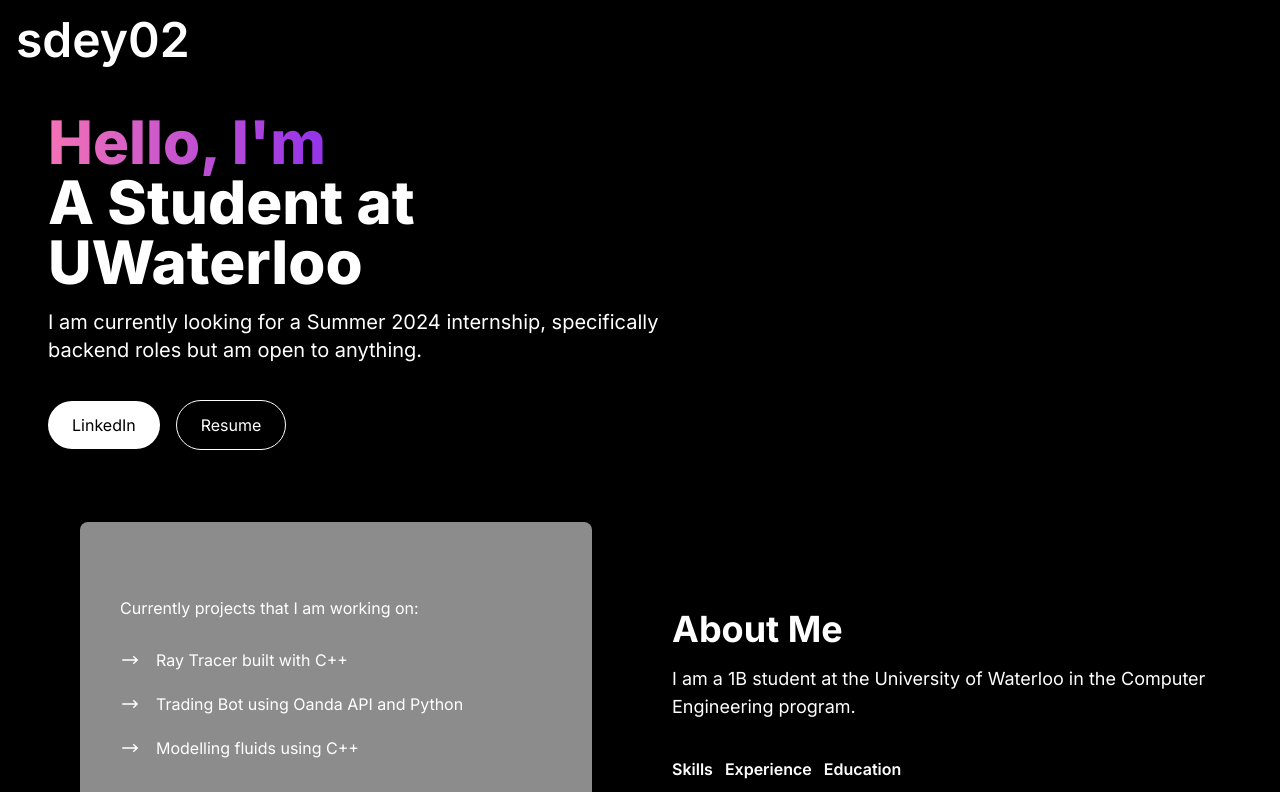
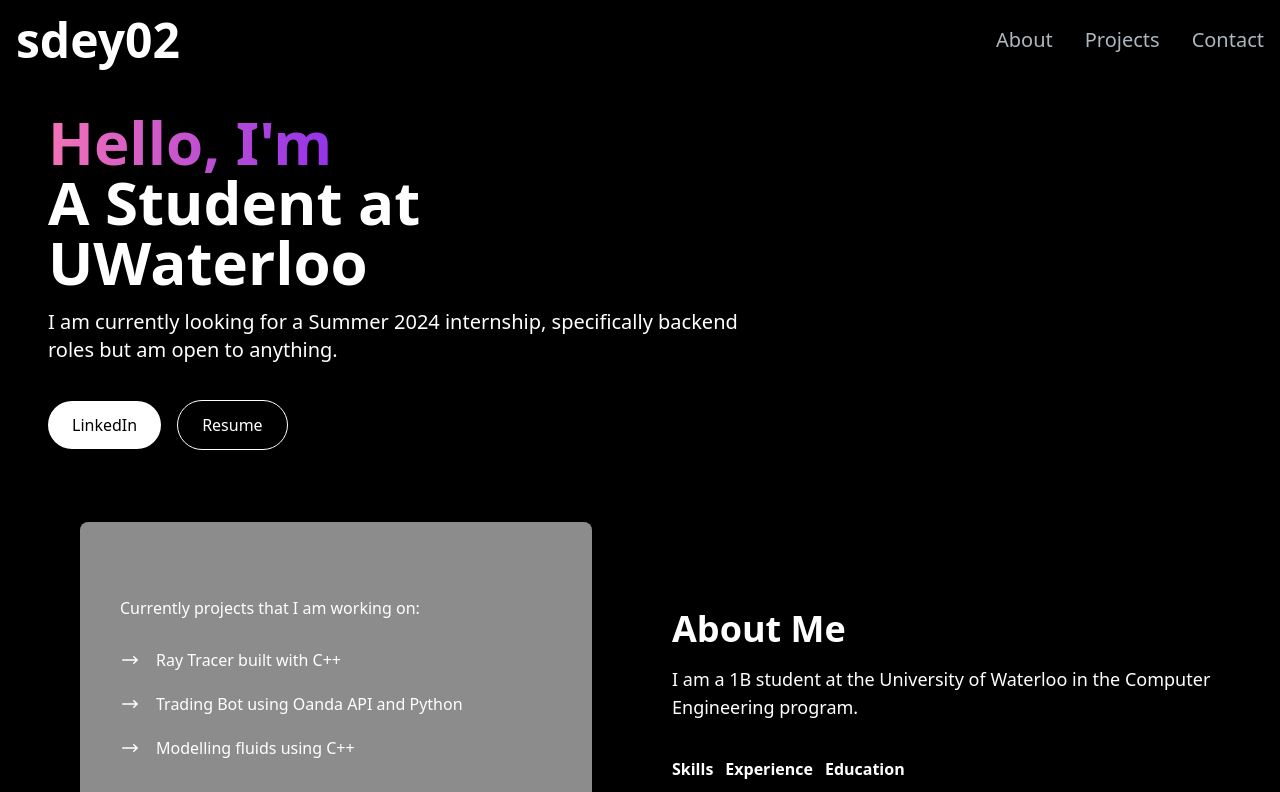
Before and after one commit to sdey02/personal_portfolio, a Next.js app: page / in a window 1280 px wide. Shown: the top 792 px of the page. Built offline with nearby package versions, Linux system fonts and the light colour scheme.

Commit message:
Some vercel adjustments

```diff
--- a/app/components/Navbar.jsx
+++ b/app/components/Navbar.jsx
@@ -1,7 +1,7 @@
 "use client";
 import Link from "next/link";
 import React, { useState } from "react";
-
+import NavLink from "./NavLink";
 import { Bars3Icon, XMarkIcon } from "@heroicons/react/24/solid";
 
 const navLinks = [
@@ -50,6 +50,11 @@ const Navbar = () => {
         </div>
         <div className="menu hidden md:block md:w-auto" id="navbar">
           <ul className="flex p-4 md:p-0 md:flex-row md:space-x-8 mt-0">
+            {navLinks.map((link, index) => (
+              <li key={index}>
+                <NavLink href={link.path} title={link.title} />
+              </li>
+            ))}
           </ul>
         </div>
       </div>
--- a/app/layout.js
+++ b/app/layout.js
@@ -1,4 +1,5 @@
 import { Inter } from 'next/font/google'
+import { Analytics } from '@vercel/analytics/react';
 import './globals.css'
 
 const inter = Inter({ subsets: ['latin'] })
@@ -11,7 +12,13 @@ export const metadata = {
 export default function RootLayout({ children }) {
   return (
     <html lang="en">
-      <body className={inter.className}>{children}</body>
+      <head>
+        <title>Next.js</title>
+      </head>
+      <body>
+        {children}
+        <Analytics />
+      </body>
     </html>
-  )
+  );
 }
--- a/package.json
+++ b/package.json
@@ -10,6 +10,8 @@
   },
   "dependencies": {
     "@heroicons/react": "^2.1.1",
+    "@vercel/analytics": "^1.1.2",
+    "@vercel/speed-insights": "^1.0.7",
     "framer-motion": "^11.0.3",
     "next": "14.0.4",
     "react": "^18",
```
Also changed, not shown: app/page.js (line endings or trailing spaces), 1 other file (tests, documents, lock files or other folders).
